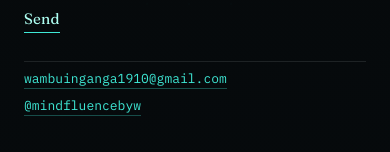
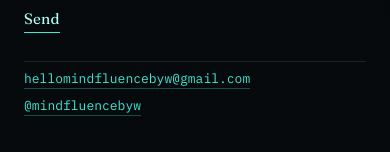
Before and after one commit to hellomindfluencebyw-glitch/mindfluencebyw, a Next.js app: page / in a window 390 px wide. Shown: the part 9425-9577 px from the top of the page. Built offline with nearby package versions, Linux system fonts and the light colour scheme.

Commit message:
Fix mobile contact section

```diff
--- a/components/sections/Connect.tsx
+++ b/components/sections/Connect.tsx
@@ -7,7 +7,7 @@ import FinalCTA from "./connect/FinalCTA";
 
 // Fill these in once you're ready to have them public, then the row below
 // will render automatically. Leave either one empty to hide just that link.
-const CONTACT_EMAIL: string = "wambuinganga1910@gmail.com";
+const CONTACT_EMAIL: string = "hellomindfluencebyw@gmail.com";
 const INSTAGRAM_HANDLE: string = "@mindfluencebyw";
 
 export default function Connect() {
```
